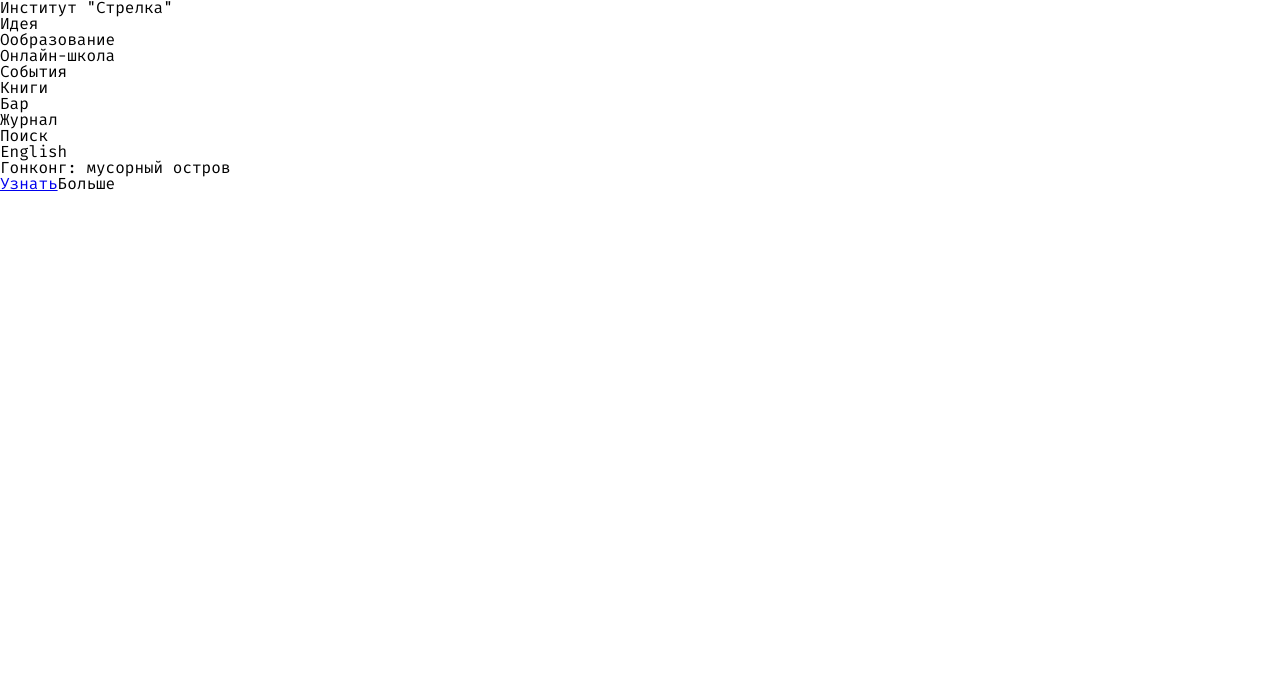
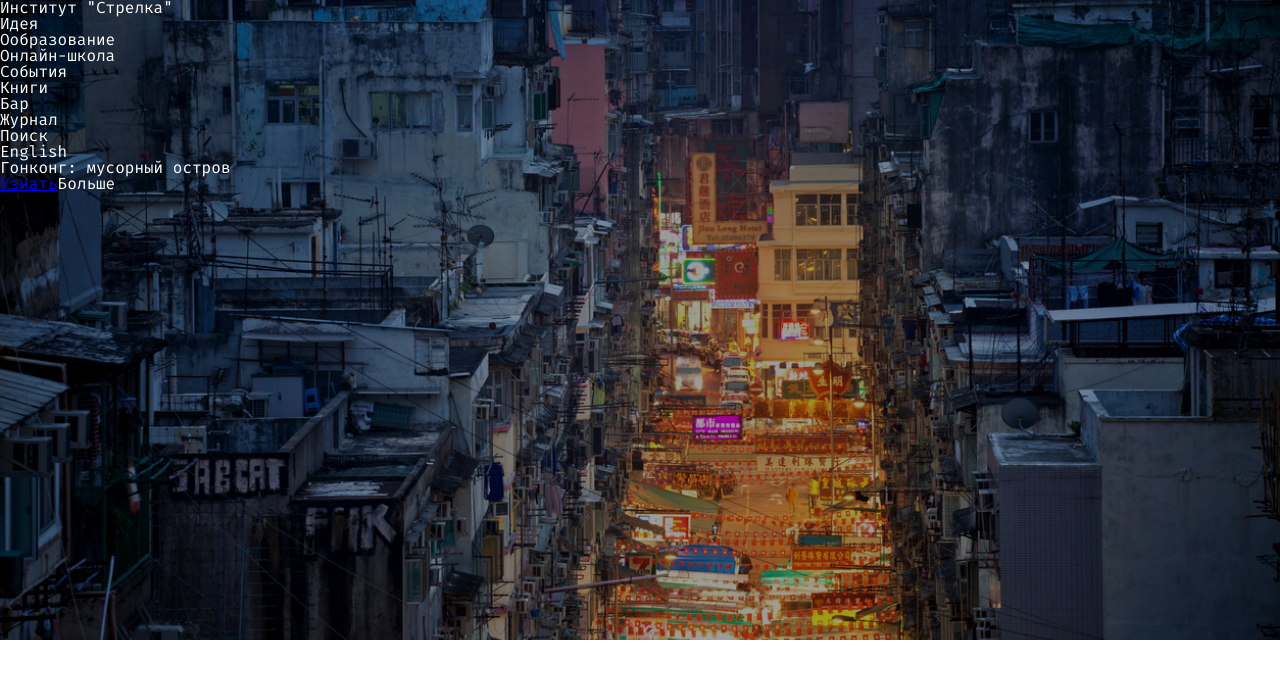
Before and after one commit to ekaterina-kozhara/strelka, a plain HTML site: page index.html in a window 1280 px wide. Drawn offline with Linux system fonts and the light colour scheme.

Commit message:
отцентрировали фон

```diff
--- a/index.html
+++ b/index.html
@@ -21,8 +21,8 @@
         <li>English</li>
       </ul>
     </nav>
+    <h1>Гонконг: мусорный остров</h1>
+    <a href="#">Узнать</a><span>Больше</span>
   </section>
-  <h1>Гонконг: мусорный остров</h1>
-  <a href="#">Узнать</a><span>Больше</span>
 </body>
 </html>
--- a/style.css
+++ b/style.css
@@ -2,7 +2,15 @@
 @import url('https://fonts.googleapis.com/css?family=Fira+Mono:400,700&subset=cyrillic-ext,latin-ext');
 
 body {
+  color: #fff;
   -webkit-font-smoothing: antialiased;
   -moz-osx-font-smoothing: grayscale;
   font-family: "Fira Mono",monospase;
+
 }
+section{
+  height: 80vh;
+  background-size: cover;
+  background-position: center;
+  background-image: url("bg.jpg");
+}
```
Also changed, not shown: bg.jpg (added).
